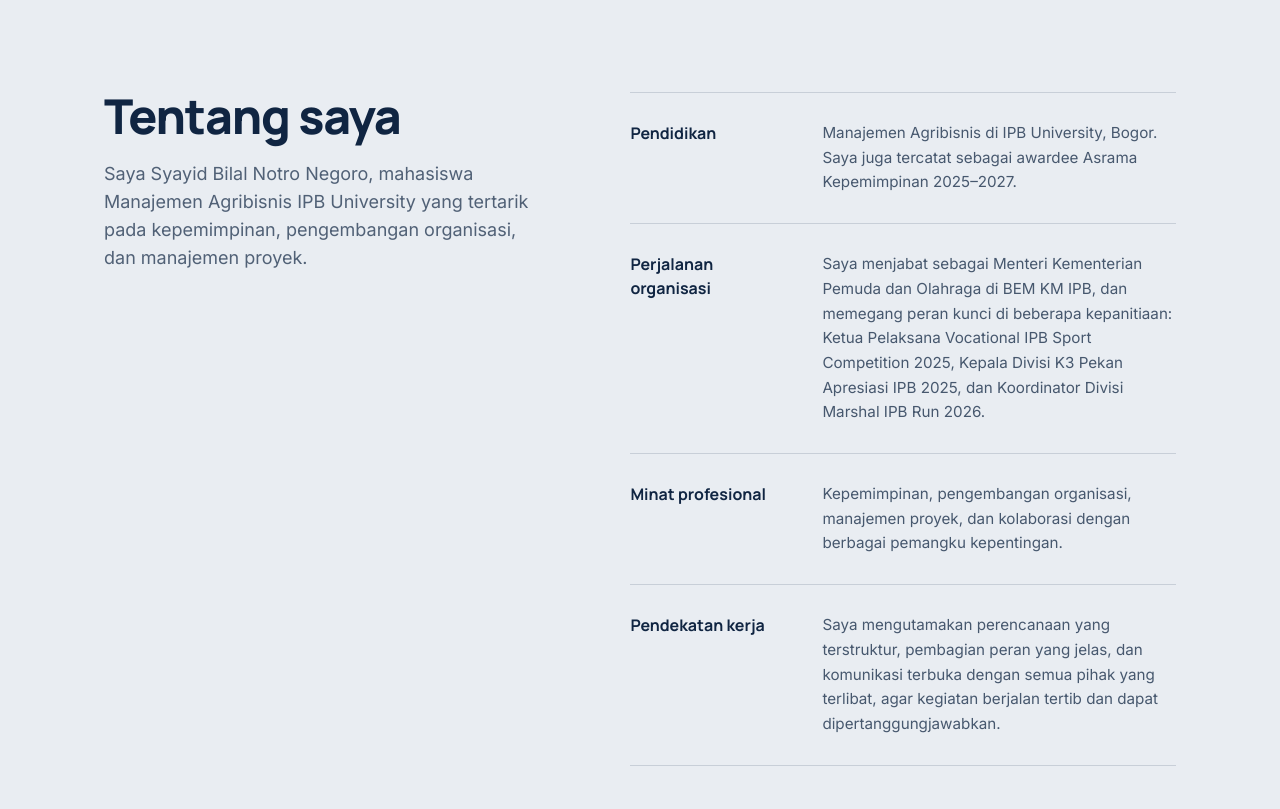
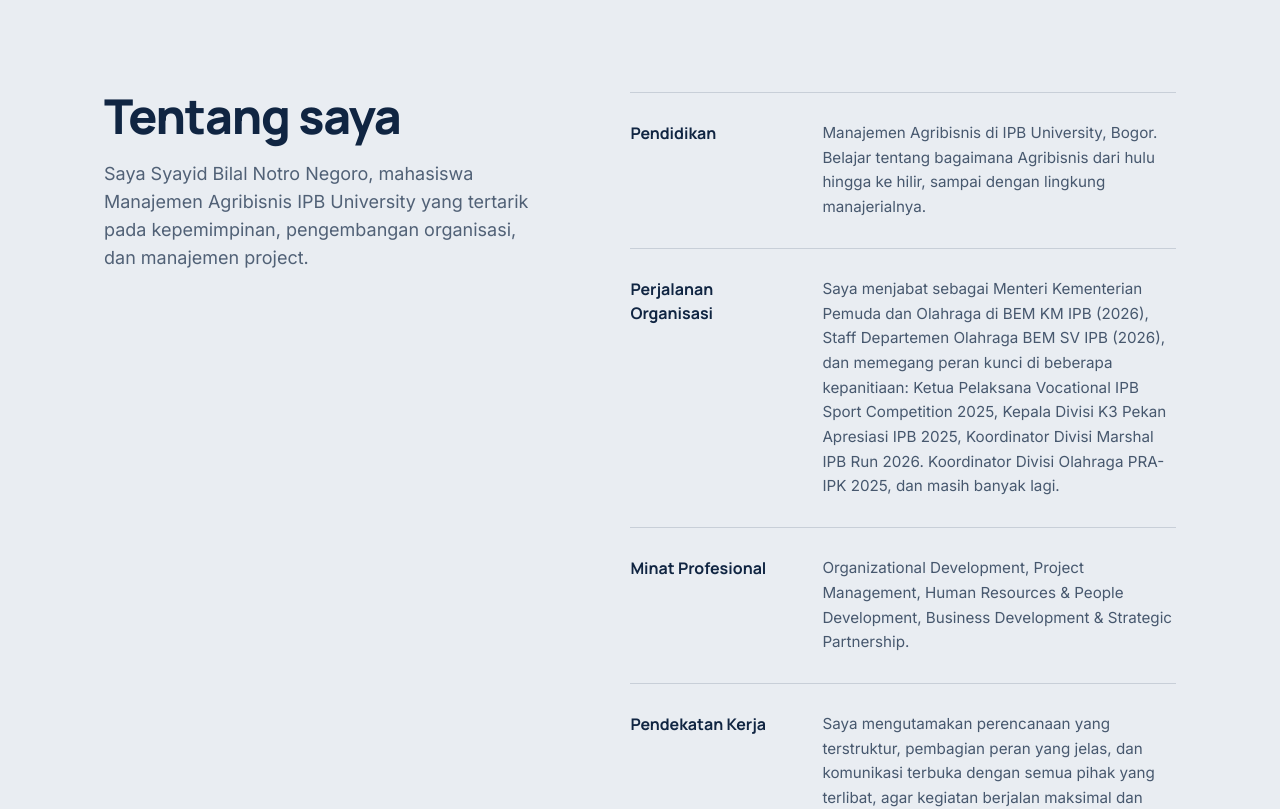
Before and after one commit to Bilal260424/Portofolio, a React (Vite) app: page /#/ in a window 1280 px wide. Shown: the part 820-1629 px from the top of the page. Built offline with nearby package versions, Linux system fonts and the light colour scheme.

Commit message:
Update labels and text in site.js

```diff
--- a/src/data/site.js
+++ b/src/data/site.js
@@ -24,7 +24,7 @@ export const navItems = [
   { id: "tentang", label: "Tentang" },
   { id: "kompetensi", label: "Kompetensi" },
   { id: "pengalaman", label: "Pengalaman" },
-  { id: "proyek", label: "Proyek" },
+  { id: "project", label: "Project" },
   { id: "pencapaian", label: "Pencapaian" },
   { id: "dokumentasi", label: "Dokumentasi" },
   { id: "kontak", label: "Kontak" },
@@ -32,27 +32,27 @@ export const navItems = [
 
 export const about = {
   lead:
-    "Saya Syayid Bilal Notro Negoro, mahasiswa Manajemen Agribisnis IPB University yang tertarik pada kepemimpinan, pengembangan organisasi, dan manajemen proyek.",
+    "Saya Syayid Bilal Notro Negoro, mahasiswa Manajemen Agribisnis IPB University yang tertarik pada kepemimpinan, pengembangan organisasi, dan manajemen project.",
   blocks: [
     {
       title: "Pendidikan",
       text:
-        "Manajemen Agribisnis di IPB University, Bogor. Saya juga tercatat sebagai awardee Asrama Kepemimpinan 2025–2027.",
+        "Manajemen Agribisnis di IPB University, Bogor. Belajar tentang bagaimana Agribisnis dari hulu hingga ke hilir, sampai dengan lingkung manajerialnya.",
     },
     {
-      title: "Perjalanan organisasi",
+      title: "Perjalanan Organisasi",
       text:
-        "Saya menjabat sebagai Menteri Kementerian Pemuda dan Olahraga di BEM KM IPB, dan memegang peran kunci di beberapa kepanitiaan: Ketua Pelaksana Vocational IPB Sport Competition 2025, Kepala Divisi K3 Pekan Apresiasi IPB 2025, dan Koordinator Divisi Marshal IPB Run 2026.",
+        "Saya menjabat sebagai Menteri Kementerian Pemuda dan Olahraga di BEM KM IPB (2026), Staff Departemen Olahraga BEM SV IPB (2026), dan memegang peran kunci di beberapa kepanitiaan: Ketua Pelaksana Vocational IPB Sport Competition 2025, Kepala Divisi K3 Pekan Apresiasi IPB 2025, Koordinator Divisi Marshal IPB Run 2026. Koordinator Divisi Olahraga PRA-IPK 2025, dan masih banyak lagi.",
     },
     {
-      title: "Minat profesional",
+      title: "Minat Profesional",
       text:
-        "Kepemimpinan, pengembangan organisasi, manajemen proyek, dan kolaborasi dengan berbagai pemangku kepentingan.",
+        "Organizational Development, Project Management, Human Resources & People Development, Business Development & Strategic Partnership.",
     },
     {
-      title: "Pendekatan kerja",
+      title: "Pendekatan Kerja",
       text:
-        "Saya mengutamakan perencanaan yang terstruktur, pembagian peran yang jelas, dan komunikasi terbuka dengan semua pihak yang terlibat, agar kegiatan berjalan tertib dan dapat dipertanggungjawabkan.",
+        "Saya mengutamakan perencanaan yang terstruktur, pembagian peran yang jelas, dan komunikasi terbuka dengan semua pihak yang terlibat, agar kegiatan berjalan maksimal dan dapat dipertanggungjawabkan.",
     },
   ],
 };
```
